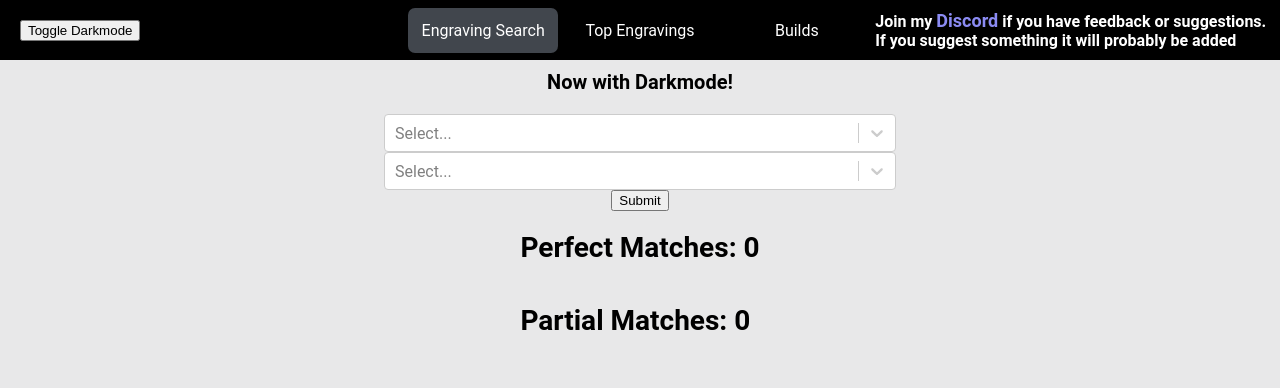
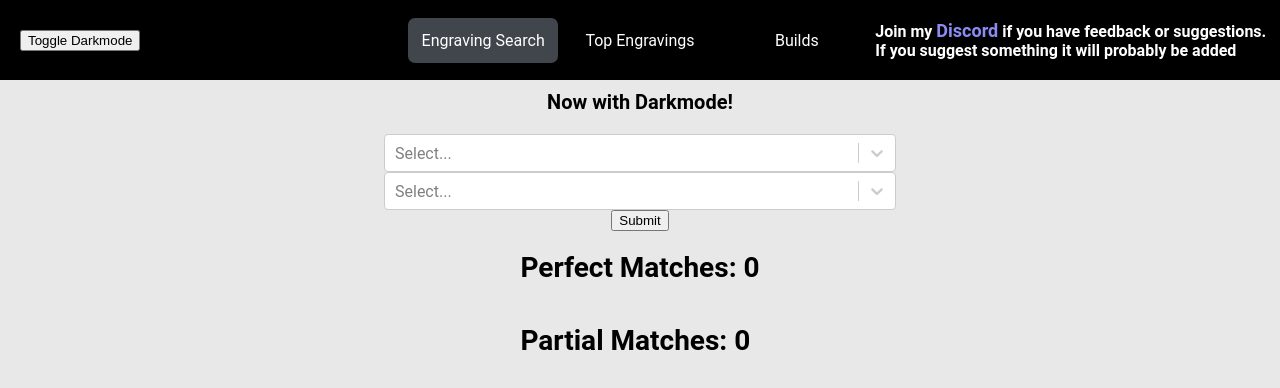
Before and after one commit to Tyler-Jacobson/LostArkStoneSearch, a React (Create React App) app: page / in a window 1280 px wide. Shown: the top 388 px of the page. Built offline with nearby package versions, Linux system fonts and the light colour scheme.

Commit message:
add minimum height to dark mode nav and increase min height of nav

```diff
--- a/src/App.css
+++ b/src/App.css
@@ -45,7 +45,7 @@ time, mark, audio, video {
   display: flex;
   justify-content: space-between;
   align-items: center;
-  min-height: 60px;
+  min-height: 80px;
   background-color: black;
 }
 
@@ -53,7 +53,7 @@ time, mark, audio, video {
   display: flex;
   justify-content: space-between;
   align-items: center;
-  height: 60px;
+  min-height: 80px;
   background-color: rgb(32,34,37);
 }
 
```
